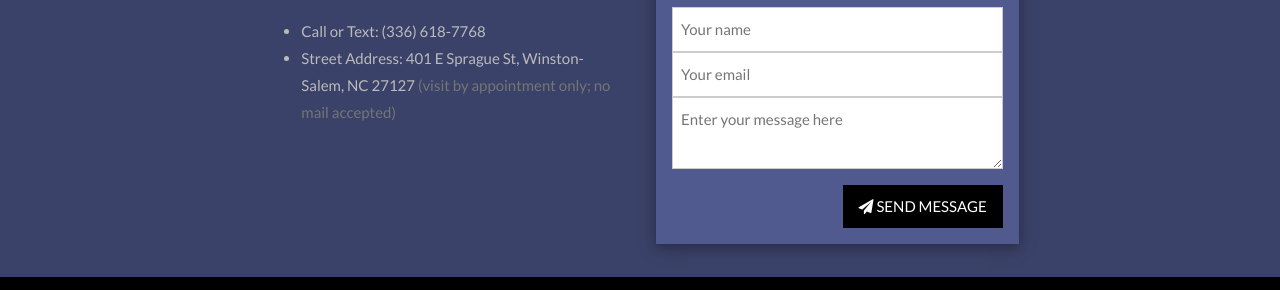
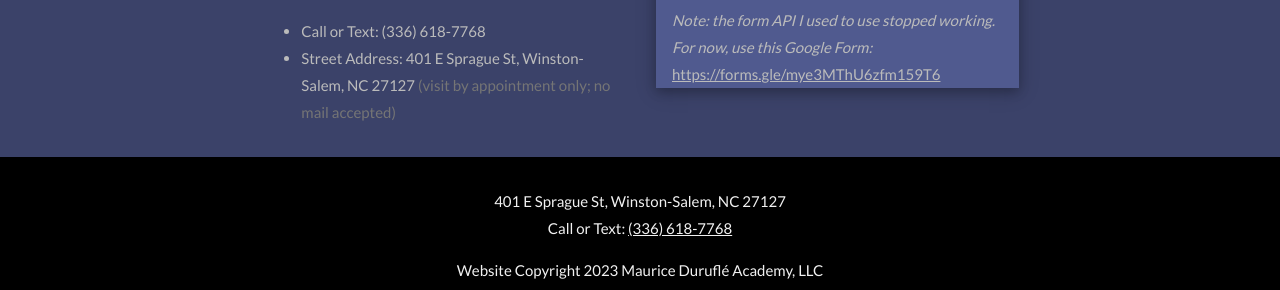
Before and after one commit to Durufle-Academy/durufle-academy-wse.github.io, a plain HTML site: page contact.html in a window 1280 px wide. Shown: the part 501-791 px from the top of the page. Drawn offline with nearby package versions, Linux system fonts and the light colour scheme.

Commit message:
Update contact.html
update form section

```diff
--- a/contact.html
+++ b/contact.html
@@ -139,17 +139,8 @@
 					<div class="w3-half w3-container">
 						<div class="w3-card-4 w3-container card-color w3-section">
 							<h2 class="w3-xlarge w3-playfair w3-text-amber">Contact Form</h2>
-							<form action="https://mailthis.to/sobelj" method="POST" encType="multipart/form-data">
-								<input class="w3-input w3-border" type="text" name="name" placeholder="Your name" required>
-								<input class="w3-input w3-border" type="email" name="_replyto" placeholder="Your email" required>
-								<textarea class="w3-input w3-border" name="message" placeholder="Enter your message here"></textarea>
-								<input type="hidden" name="_subject" value="Duruflé Academy - form submitted">
-								<input type="hidden" name="_honeypot" value="">
-								<input type="hidden" name="_confirmation" value="Thank you for submitting a response.">
-								<button class="w3-button w3-black w3-right w3-section" type="submit">
-									<i class="fa fa-paper-plane"></i> SEND MESSAGE
-								</button>
-							</form>
+							<i>Note: the form API I used to use stopped working. For now, use this Google Form:</i>
+							<a href="https://forms.gle/mye3MThU6zfm159T6">https://forms.gle/mye3MThU6zfm159T6</a>
 						</div>
 					</div>
 				</div>
```
